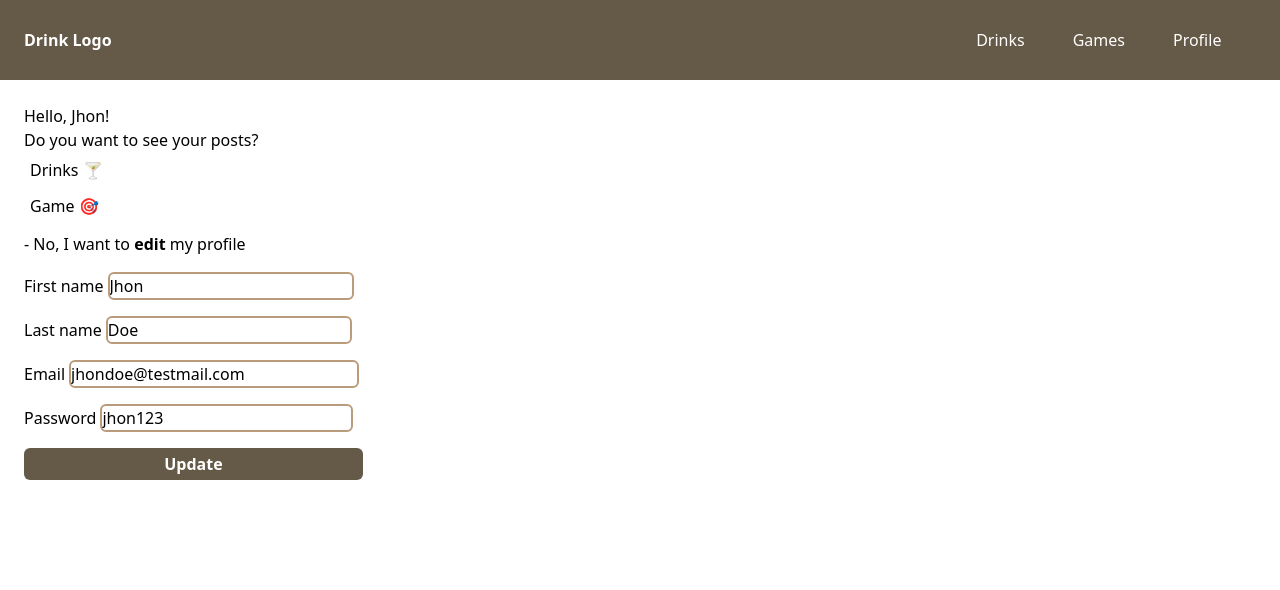
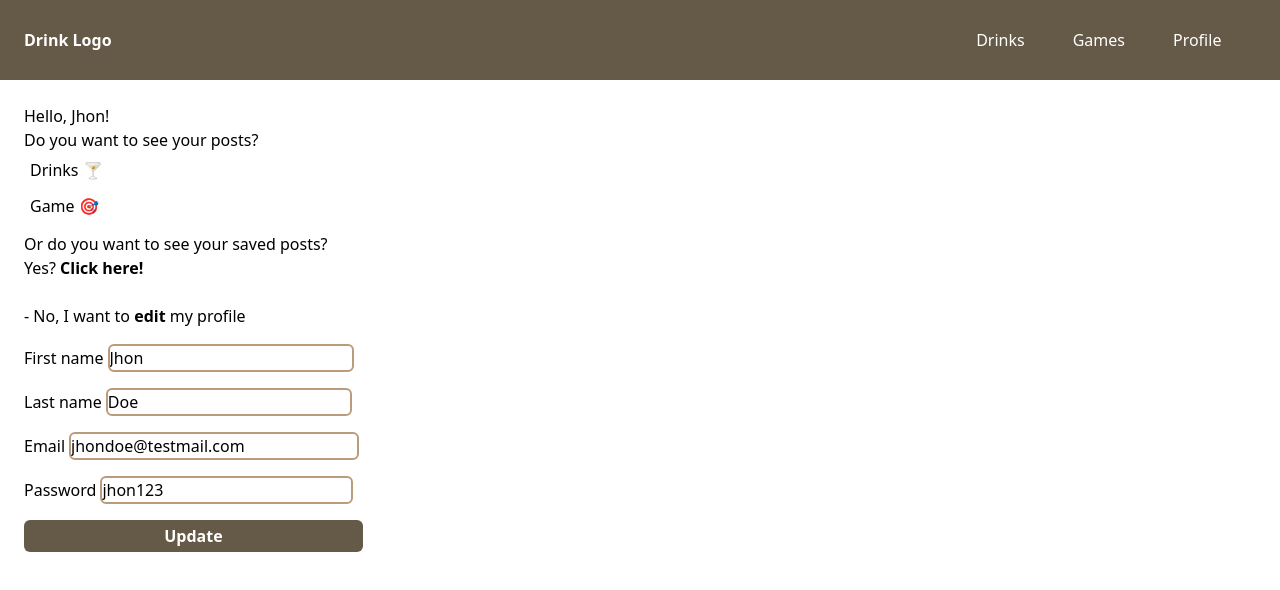
Before and after one commit to Dsfr62/drinkapp-front, a React (Vite) app: page /profile in a window 1280 px wide. Shown: the top 590 px of the page. Built offline with nearby package versions, Linux system fonts and the light colour scheme.

Commit message:
Initial profile page finished

```diff
--- /dev/null
+++ b/src/components/edit-profile-form/index.tsx
@@ -0,0 +1,42 @@
+import { useForm } from "react-hook-form";
+
+const EditProfileForm = () => {
+
+    const { register, handleSubmit } = useForm();
+
+    //TODO: Create interface for update user
+    const onSubmit = (data: any) => console.log(data);
+
+    //Hook this info from useAuth hook.
+    const user = {
+        firstName: "Jhon",
+        lastName: "Doe",
+        email: "jhondoe@testmail.com",
+        password: "jhon123",
+        role: "Basic",
+    };
+
+    return (
+        <form className="w-[100%]" onSubmit={handleSubmit(onSubmit)}>
+            <div>
+                <label htmlFor="firstName" className="w-[30%]">First name</label>
+                <input className="border-2 border-firstNuts rounded-md ml-1 my-2 w-[70%] md:w-[20%]" defaultValue={user.firstName} {...register("firstName")} />
+            </div>
+            <div>
+                <label htmlFor="lastName" className="w-[30%]">Last name</label>
+                <input className="border-2 border-firstNuts rounded-md ml-1 my-2 w-[70%] md:w-[20%]" defaultValue={user.lastName} {...register("lastName")} />
+            </div>
+            <div>
+                <label htmlFor="email" className="w-[20%]">Email</label>
+                <input className="border-2 border-firstNuts rounded-md ml-1 my-2 w-[81%] md:w-[23.5%]" defaultValue={user.email} {...register("email")} />
+            </div>
+            <div>
+                <label htmlFor="password" className="w-[20%]">Password</label>
+                <input className="border-2 border-firstNuts rounded-md ml-1 my-2 w-[72%] md:w-[20.5%]" defaultValue={user.password} {...register("password")} />
+            </div>
+            <button type="submit" className="bg-firstBrown text-white rounded-md p-1 font-semibold my-2 w-[100%] md:w-[27.5%]">Update</button>
+        </form>
+    );
+};
+
+export default EditProfileForm;
--- a/src/pages/profile-page/index.tsx
+++ b/src/pages/profile-page/index.tsx
@@ -1,5 +1,5 @@
-import { useForm } from "react-hook-form";
 import { Link } from "react-router-dom";
+import EditProfileForm from "../../components/edit-profile-form";
 import Navbar from "../../components/navbar"
 
 const ProfilePage = () => {
@@ -11,11 +11,7 @@ const ProfilePage = () => {
         email: "jhondoe@testmail.com",
         password: "jhon123",
         role: "Basic",
-    }
-
-    const { register, handleSubmit } = useForm();
-    //TODO: Create interface for update user
-    const onSubmit = data => console.log(data);
+    };
 
     return (
         <div>
@@ -25,28 +21,17 @@ const ProfilePage = () => {
                 <p>Do you want to see your posts?</p>
                 <p className="p-1.5"><Link to="posts/drink">Drinks &#x1F378;</Link></p>
                 <p className="p-1.5"><Link to="posts/game">Game &#x1F3AF;</Link></p>
-                <p className="my-2">- No, I want to <span className="font-semibold">edit</span> my profile</p>
-                {/* //TODO: Put this in a component */}
-                <form className="w-[100%]" onSubmit={handleSubmit(onSubmit)}>
-                    <div>
-                        <label htmlFor="firstName" className="w-[30%]">First name</label>
-                        <input className="border-2 border-firstNuts rounded-md ml-1 my-2 w-[70%] md:w-[20%]" defaultValue={user.firstName} {...register("firstName")} />
-                    </div>
-                    <div>
-                        <label htmlFor="lastName" className="w-[30%]">Last name</label>
-                        <input className="border-2 border-firstNuts rounded-md ml-1 my-2 w-[70%] md:w-[20%]" defaultValue={user.lastName} {...register("lastName")} />
-                    </div>
-                    <div>
-                        <label htmlFor="email" className="w-[20%]">Email</label>
-                        <input className="border-2 border-firstNuts rounded-md ml-1 my-2 w-[81%] md:w-[23.5%]" defaultValue={user.email} {...register("email")} />
-                    </div>
-                    <div>
-                        <label htmlFor="password" className="w-[20%]">Password</label>
-                        <input className="border-2 border-firstNuts rounded-md ml-1 my-2 w-[72%] md:w-[20.5%]" defaultValue={user.password} {...register("password")} />
-                    </div>
-                    <button type="submit" className="bg-firstBrown text-white rounded-md p-1 font-semibold my-2 w-[100%] md:w-[27.5%]">Update</button>
-                </form>
+
+                <p className="mt-2">Or do you want to see your saved posts?</p>
+                <p>Yes? <span className="font-semibold"><Link to="posts/saved">Click here!</Link></span></p>
+
+                {/* Later, we will have the users badges here. */}
+
+                <p className="mt-6 mb-2">- No, I want to <span className="font-semibold">edit</span> my profile</p>
+                <EditProfileForm />
             </div>
+
+            {/* For pc users, profile page will have a roulette beside this div, for mobile users, it's going to be a click for a page*/}
         </div>
     );
 };
```
